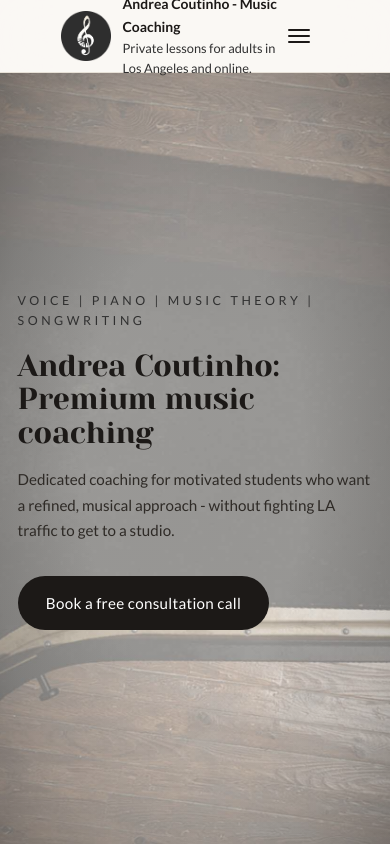
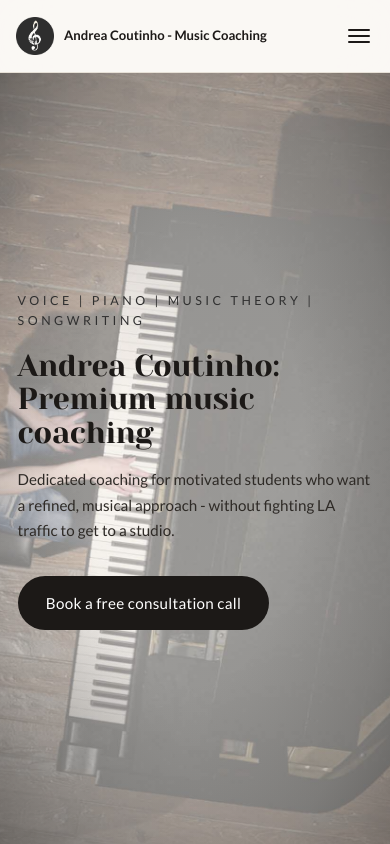
Before and after one commit to elemets/andreasmusiclessons, a React (Vite) app: page / in a window 390 px wide. Shown: the top 844 px of the page. Built offline with nearby package versions, Linux system fonts and the light colour scheme; the HTML template or start-up script is replaced by a standard one.

Commit message:
Adding SEO stuff

```diff
--- a/index.html
+++ b/index.html
@@ -2,15 +2,90 @@
 <html lang="en">
   <head>
     <meta charset="UTF-8" />
+    <meta name="viewport" content="width=device-width, initial-scale=1.0" />
     <link rel="icon" type="image/png" href="/AndreaMusicCoachLogoNoText.png" />
-    <meta name="viewport" content="width=device-width, initial-scale=1.0" />
+    <link rel="apple-touch-icon" href="/AndreaMusicCoachLogoNoText.png" />
+
+    <!-- Primary meta -->
+    <title>Andrea Coutinho — Piano, Voice & Music Coaching in Los Angeles</title>
+    <meta
+      name="description"
+      content="Private music lessons in Los Angeles with Andrea Coutinho. Piano, voice, music theory, and songwriting coaching for adults — in-home lessons across L.A. County."
+    />
+    <meta name="author" content="Andrea Coutinho" />
+    <meta
+      name="keywords"
+      content="piano lessons Los Angeles, voice coach LA, music theory lessons, songwriting coach, in-home piano lessons, Andrea Coutinho music"
+    />
+    <link rel="canonical" href="https://andreacoutinho.com/" />
+
+    <!-- Open Graph -->
+    <meta property="og:type" content="website" />
+    <meta property="og:site_name" content="Andrea Coutinho Music Coaching" />
+    <meta property="og:title" content="Andrea Coutinho — Piano, Voice & Music Coaching in Los Angeles" />
+    <meta
+      property="og:description"
+      content="Private in-home music lessons in L.A. County: piano, voice, music theory, and songwriting."
+    />
+    <meta property="og:url" content="https://andreacoutinho.com/" />
+    <meta property="og:image" content="https://andreacoutinho.com/AndreaMusicCoachLogoNoText.png" />
+    <meta property="og:locale" content="en_US" />
+
+    <!-- Twitter -->
+    <meta name="twitter:card" content="summary_large_image" />
+    <meta name="twitter:title" content="Andrea Coutinho — Piano, Voice & Music Coaching in Los Angeles" />
+    <meta
+      name="twitter:description"
+      content="Private in-home music lessons in L.A. County: piano, voice, music theory, and songwriting."
+    />
+    <meta name="twitter:image" content="https://andreacoutinho.com/AndreaMusicCoachLogoNoText.png" />
+
+    <!-- Fonts -->
     <link rel="preconnect" href="https://fonts.googleapis.com" />
     <link rel="preconnect" href="https://fonts.gstatic.com" crossorigin />
     <link
       href="https://fonts.googleapis.com/css2?family=Yeseva+One&family=Lato:ital,wght@0,300;0,400;0,700;0,900;1,400;1,700&display=swap"
       rel="stylesheet"
     />
-    <title>Andrea Coutinho - Music Coach</title>
+
+    <!-- Structured data: local music teacher -->
+    <script type="application/ld+json">
+      {
+        "@context": "https://schema.org",
+        "@type": "LocalBusiness",
+        "@id": "https://andreacoutinho.com/#business",
+        "name": "Andrea Coutinho Music Coaching",
+        "alternateName": "Andrea Coutinho - Music Coach",
+        "description": "Private music lessons in Los Angeles with Andrea Coutinho. Piano, voice, music theory, and songwriting coaching for adults. In-home lessons available across L.A. County.",
+        "url": "https://andreacoutinho.com",
+        "telephone": "+1-770-891-8775",
+        "email": "music@andreacoutinho.com",
+        "image": "https://andreacoutinho.com/AndreaMusicCoachLogoNoText.png",
+        "logo": "https://andreacoutinho.com/AndreaMusicCoachLogoNoText.png",
+        "priceRange": "$$",
+        "address": {
+          "@type": "PostalAddress",
+          "addressLocality": "Los Angeles",
+          "addressRegion": "CA",
+          "addressCountry": "US"
+        },
+        "areaServed": [
+          { "@type": "AdministrativeArea", "name": "Los Angeles County" },
+          { "@type": "City", "name": "Los Angeles" }
+        ],
+        "founder": {
+          "@type": "Person",
+          "name": "Andrea Coutinho",
+          "jobTitle": "Music Teacher and Coach",
+          "alumniOf": {
+            "@type": "CollegeOrUniversity",
+            "name": "Berklee College of Music"
+          }
+        },
+        "knowsAbout": ["Piano", "Voice", "Music Theory", "Songwriting"],
+        "sameAs": []
+      }
+    </script>
   </head>
   <body>
     <div id="root"></div>
--- a/src/index.css
+++ b/src/index.css
@@ -1061,10 +1061,51 @@ a:hover {
 
   .mobile-toggle {
     display: inline-flex;
+    flex-shrink: 0;
   }
 
   .mobile-menu {
     display: block;
+  }
+
+  /* Navbar: reclaim full width and let brand text truncate so it can't push the hamburger */
+  .navbar .container {
+    max-width: 100%;
+    padding-left: 1rem;
+    padding-right: 1rem;
+  }
+
+  .brand {
+    min-width: 0;
+    flex: 1 1 auto;
+    margin-left: 0;
+    gap: 0.6rem;
+  }
+
+  .brand-logo {
+    width: 2.4rem;
+    height: 2.4rem;
+  }
+
+  .brand-text {
+    min-width: 0;
+    flex: 1 1 auto;
+  }
+
+  .brand-title {
+    font-size: 0.82rem;
+    white-space: nowrap;
+    overflow: hidden;
+    text-overflow: ellipsis;
+  }
+
+  .brand-subtitle {
+    display: none;
+  }
+
+  /* Hero photo on mobile — shift focus to the pianist (left side of the image) */
+  .landing-hero-image {
+    object-position: 18% center;
   }
 
   .hero {
```
Also changed, not shown: public/robots.txt (added), 1 other file (tests, documents, lock files or other folders).
